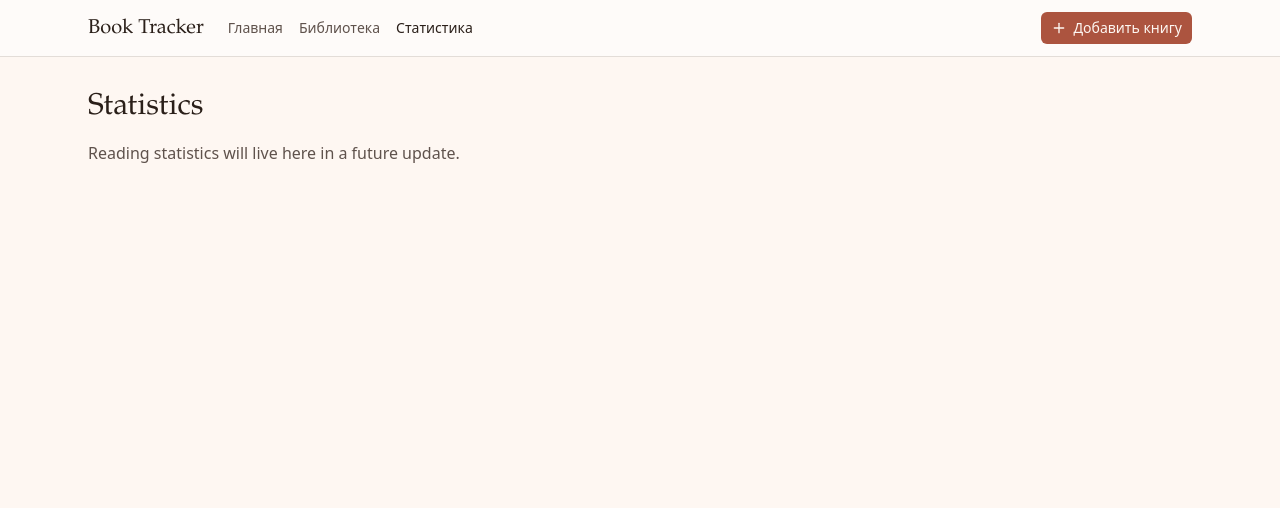
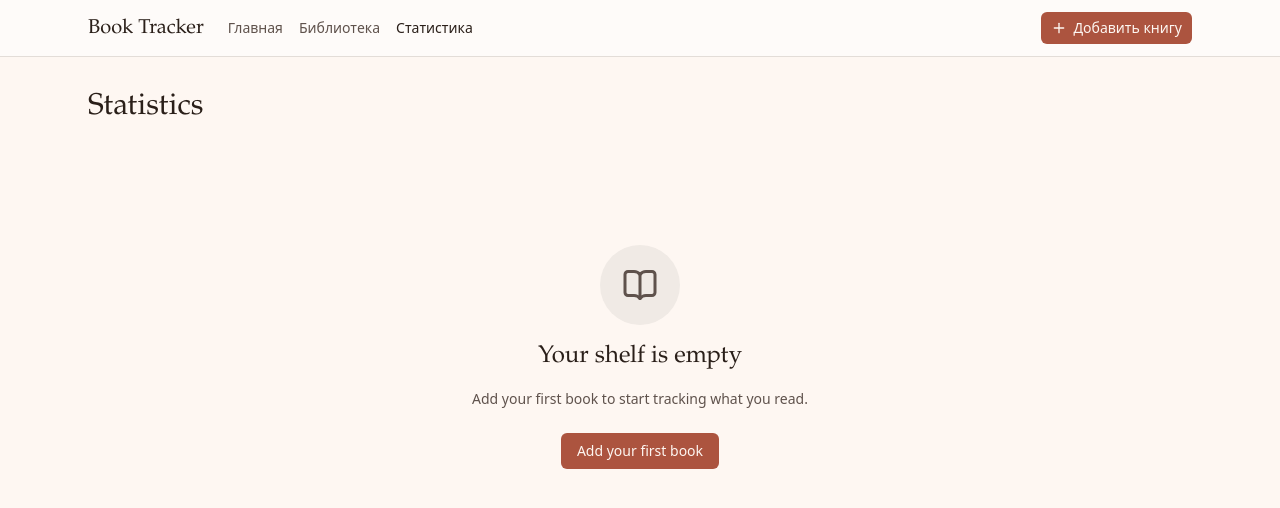
Before and after one commit to nickkupriyanov/book_tracker, a Next.js app: page /stats in a window 1280 px wide. Shown: the top 508 px of the page. Built offline with nearby package versions, Linux system fonts and the light colour scheme.

Commit message:
feat(021): add StatsClient with loading/error/empty/ready states
The /stats route delegates to a client component that reads
useBookLibrary and renders the matching state. The ready,
non-empty branch exposes a portrait wrapper slot — the five
zones land in T3. T2 of specs/021-reader-statistics.

```diff
--- /dev/null
+++ b/src/app/stats/StatsClient.tsx
@@ -0,0 +1,62 @@
+"use client";
+
+import { useBookLibrary } from "@/state/book-library";
+import { EmptyShelf } from "@/components/EmptyShelf";
+import { PageContainer } from "@/components/PageContainer";
+
+/**
+ * The /stats route (spec 021). The store is initialised by
+ * `RootClient` in the root layout, so this component just
+ * reads the store and renders the appropriate state.
+ *
+ * States (T2):
+ * - `loading` — quiet loading message inside the page container.
+ * - `error` — friendly inline error.
+ * - `ready` + empty library — the shared `EmptyShelf`.
+ * - `ready` + books — a portrait wrapper slot. The actual
+ *   five-zone Reader Portrait is composed in T3.
+ */
+export function StatsClient() {
+  const status = useBookLibrary((s) => s.status);
+  const books = useBookLibrary((s) => s.books);
+
+  return (
+    <PageContainer>
+      <header className="mb-8">
+        <h1 className="font-serif text-3xl text-foreground">Statistics</h1>
+      </header>
+
+      {status === "loading" && (
+        <p
+          data-testid="stats-loading"
+          className="text-muted-foreground"
+        >
+          Loading your library…
+        </p>
+      )}
+
+      {status === "error" && (
+        <p
+          data-testid="stats-error"
+          className="text-destructive"
+          role="alert"
+        >
+          Couldn&apos;t load your library. Try reloading the page.
+        </p>
+      )}
+
+      {status === "ready" && books.length === 0 && (
+        <div data-testid="stats-empty">
+          <EmptyShelf />
+        </div>
+      )}
+
+      {status === "ready" && books.length > 0 && (
+        <div
+          data-testid="stats-portrait"
+          className="grid gap-6 md:grid-cols-2"
+        />
+      )}
+    </PageContainer>
+  );
+}
--- a/src/app/stats/page.tsx
+++ b/src/app/stats/page.tsx
@@ -1,12 +1,5 @@
-import { PageContainer } from "@/components/PageContainer";
+import { StatsClient } from "./StatsClient";
 
 export default function StatsPage() {
-  return (
-    <PageContainer>
-      <h1 className="font-serif text-3xl text-foreground">Statistics</h1>
-      <p className="mt-4 text-muted-foreground">
-        Reading statistics will live here in a future update.
-      </p>
-    </PageContainer>
-  );
+  return <StatsClient />;
 }
```
Also changed, not shown: 1 other file (tests, documents, lock files or other folders).
